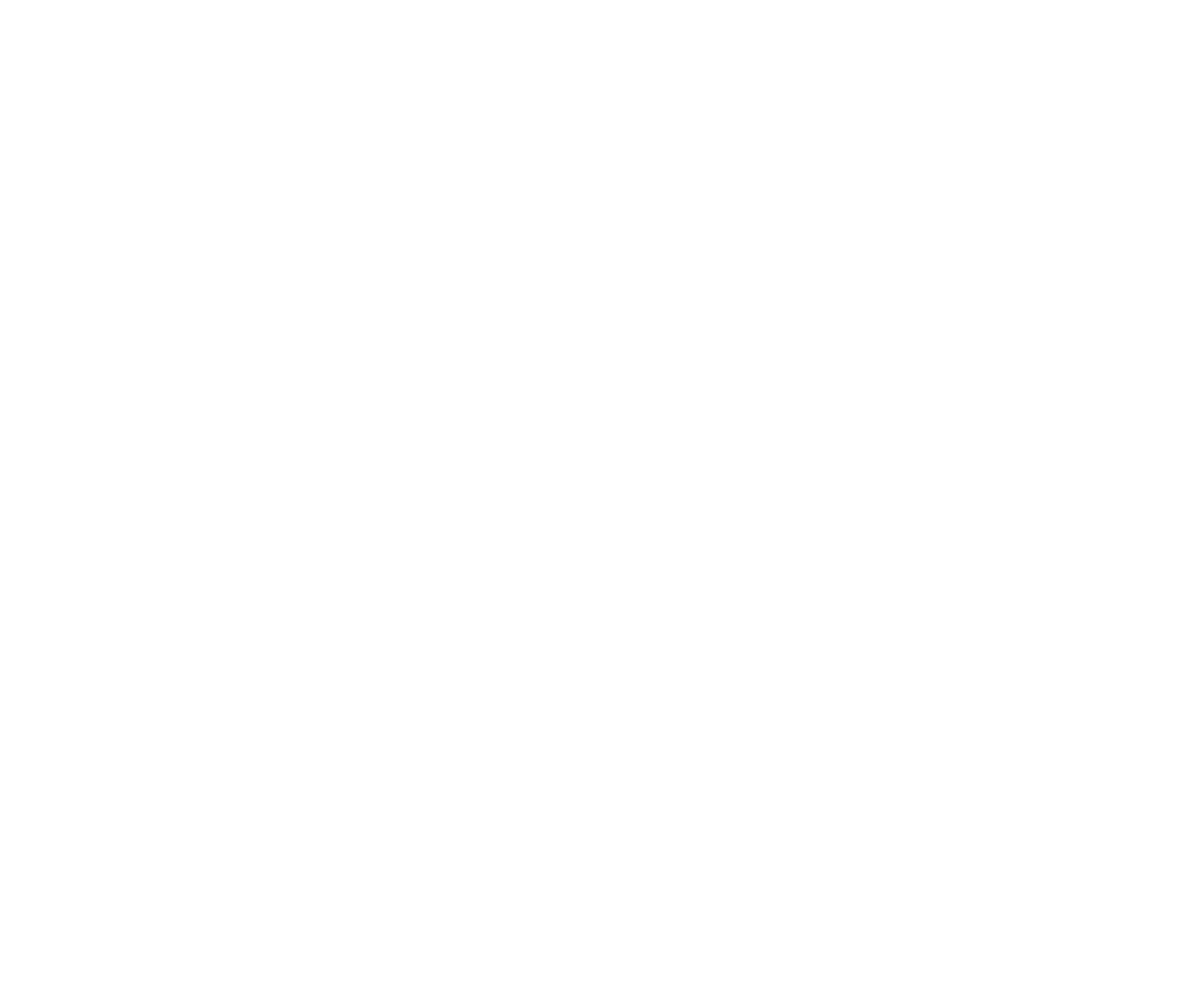
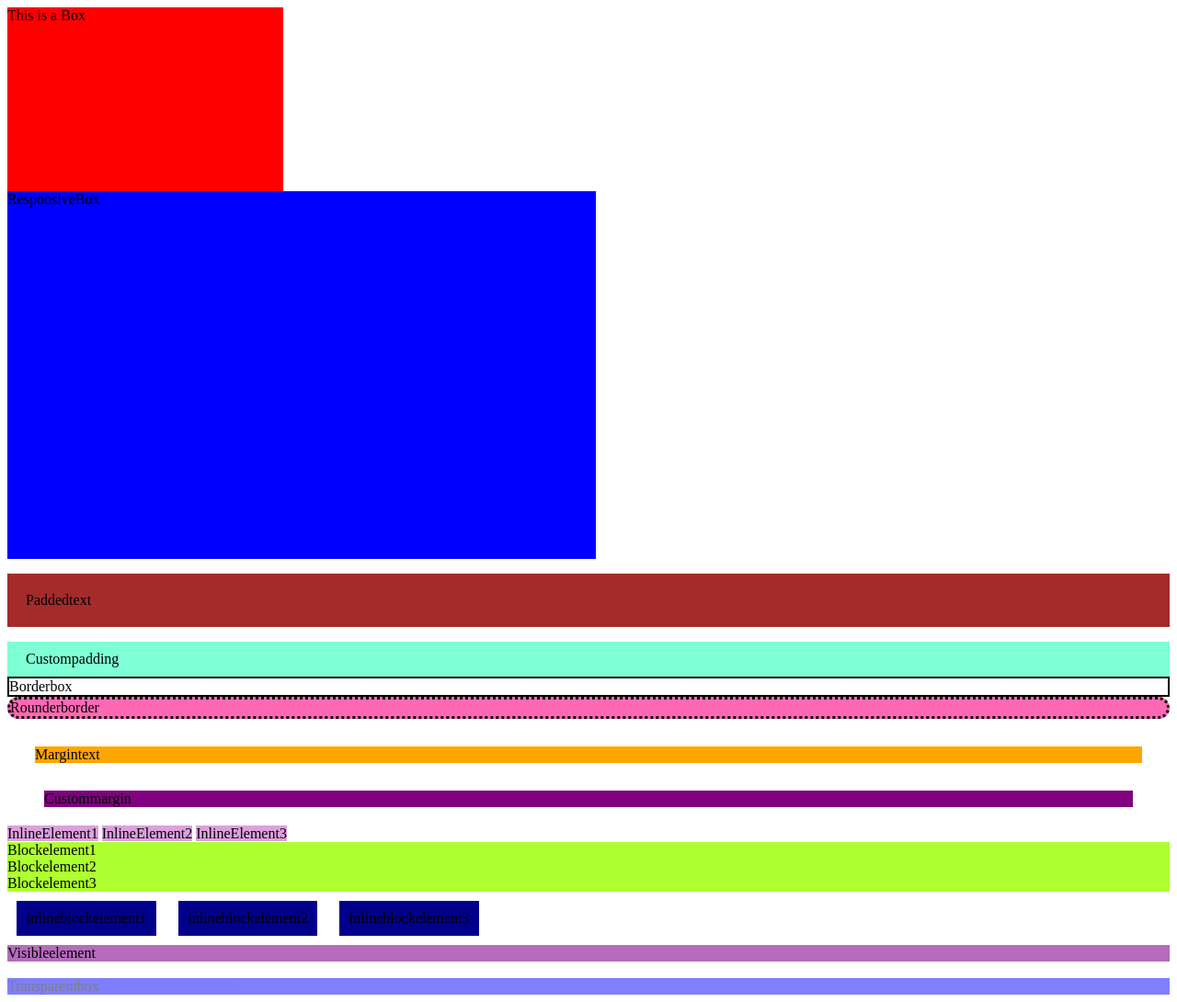
Before and after one commit to as4792/Lab-5, a plain HTML site: page index.html in a window 1280 px wide. Shown: the whole page at 92% size. Before the commit the page ends 800 px from the top, so only its background shows below. Drawn offline with Linux system fonts and the light colour scheme.

Commit message:
answer questions 1-15

```diff
--- a/index.html
+++ b/index.html
@@ -8,3 +8,60 @@
         <title>Lab05</title>
 </head>
 <body>
+
+    <!--Question 1 -->
+
+    <div class="box">This is a Box</div>
+
+    <!--Question 2-->
+
+    <div class="responsive-box">ResponsiveBox</div>
+
+    <!--Question 3-->
+
+    <p class="padded-text">Paddedtext</p>
+
+    <!--Question 4-->
+    <div class="custom-padding">Custompadding</div>
+
+    <!--Question 5-->
+    <div class="border-box">Borderbox</div>
+
+    <!--Question 6-->
+    <div class="rounded-border">Rounderborder</div>
+
+    <!--Question 7-->
+    <p class="margin-text">Margintext</p>
+
+    <!--Question 8-->
+    <div class="custom-margin">Custommargin</div>
+
+    <!--Question 9-->
+    <div class="inline-element">InlineElement1</div>
+    <div class="inline-element">InlineElement2</div>
+    <div class="inline-element">InlineElement3</div>
+
+    <!--Question 10-->
+    <a class="block-element">Blockelement1</a>
+    <a class="block-element">Blockelement2</a>
+    <a class="block-element">Blockelement3</a>
+
+    <!--Question 11-->
+    <div class="inline-block-element">Inlineblockelement1</div>
+    <div class="inline-block-element">Inlineblockelement2</div>
+    <div class="inline-block-element">Inlineblockelement3</div>
+
+    <!--Question 12-->
+    <div class="hidden-element">Hiddenelemnt</div>
+
+    <!--Question 13-->
+    <div class="visible-element">Visibleelement</div>
+
+    <!--Question 14-->
+    <div class="invisible-element">Invisibleelemnt</div>
+
+    <!--Question 15-->
+    <div class="transparent-box">Transparentbox</div>
+
+    </body>
+    </html>
--- a/styles.css
+++ b/styles.css
@@ -0,0 +1,85 @@
+.box{
+    background-color: red;
+    height: 200px;
+    width: 300px;
+}
+
+.responsive-box{
+    background-color: blue;
+    width: 50vw;
+    height: 50vh;
+}
+
+.padded-text{
+    background-color: brown;
+    padding: 20px;
+}
+
+.custom-padding{
+    background-color: aquamarine;
+    padding-left: 20px;
+    padding-right: 20px;
+    padding-top: 10px;
+    padding-bottom: 10px;
+}
+
+.border-box{
+    border:2px solid black
+}
+
+.rounded-border{
+    background-color: hotpink;
+    border: 3px dotted black;
+    border-radius: 15px;
+}
+
+.margin-text{
+    background-color: orange;
+    margin: 30px;
+}
+
+.custom-margin{
+    background-color: purple;
+    margin-top: 20px;
+    margin-bottom: 20px;
+    margin-left: 40px;
+    margin-right: 40px;
+}
+
+.inline-element{
+    background-color: plum;
+    display: inline;
+}
+
+.block-element{
+    background-color: greenyellow;
+    display: block;
+}
+
+.inline-block-element{
+    background-color: darkblue;
+    display: inline-block;
+    padding: 10px;
+    margin: 10px;
+}
+
+.hidden-element{
+    display: none;
+    background-color: black;
+}
+
+.visible-element{
+    background-color: rgb(182, 107, 189);
+    visibility: visible;
+
+}
+
+.invisible-element{
+background-color: darkred;
+visibility: hidden;
+}
+
+.transparent-box{
+    background-color: blue;
+    opacity: 0.5;
+}
```
